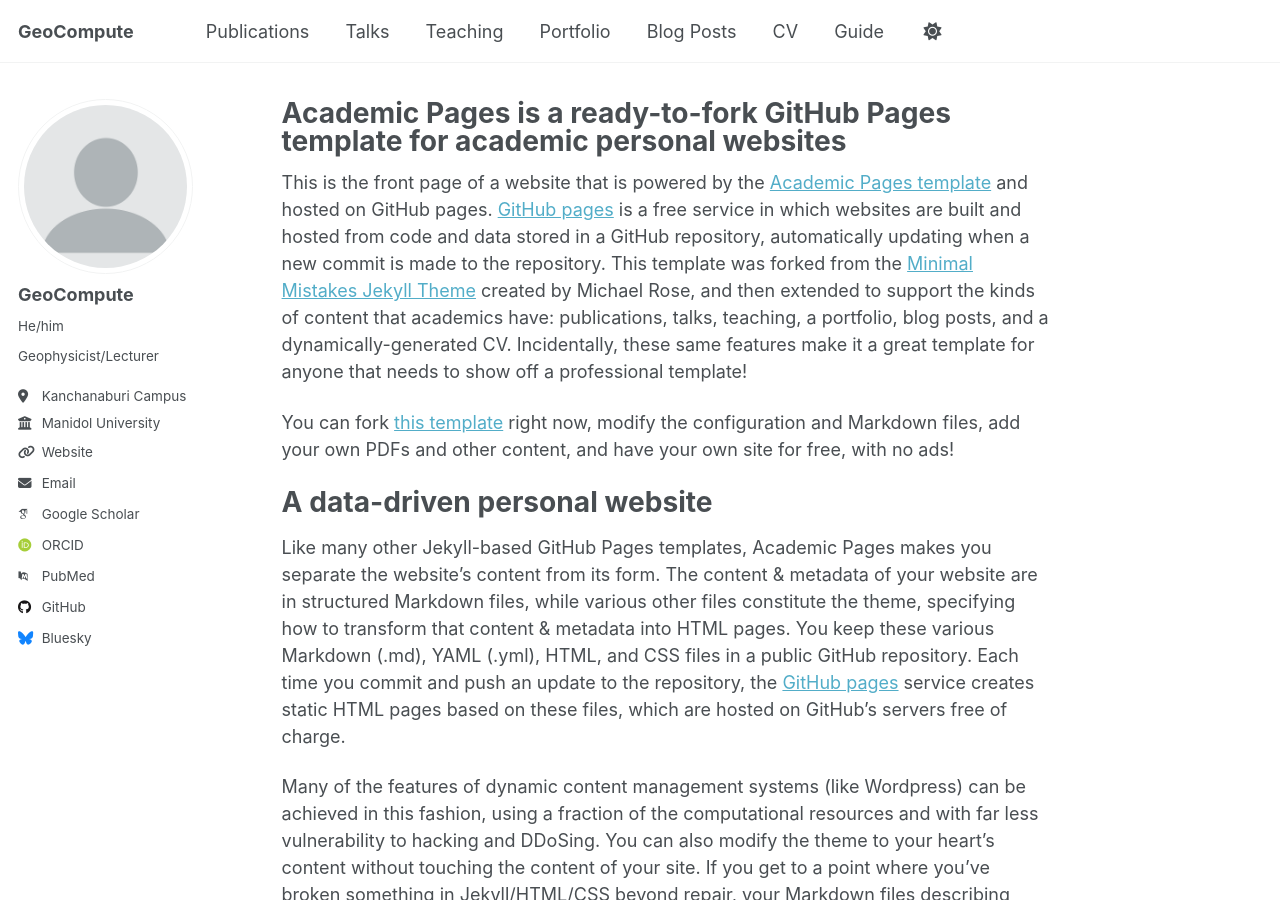
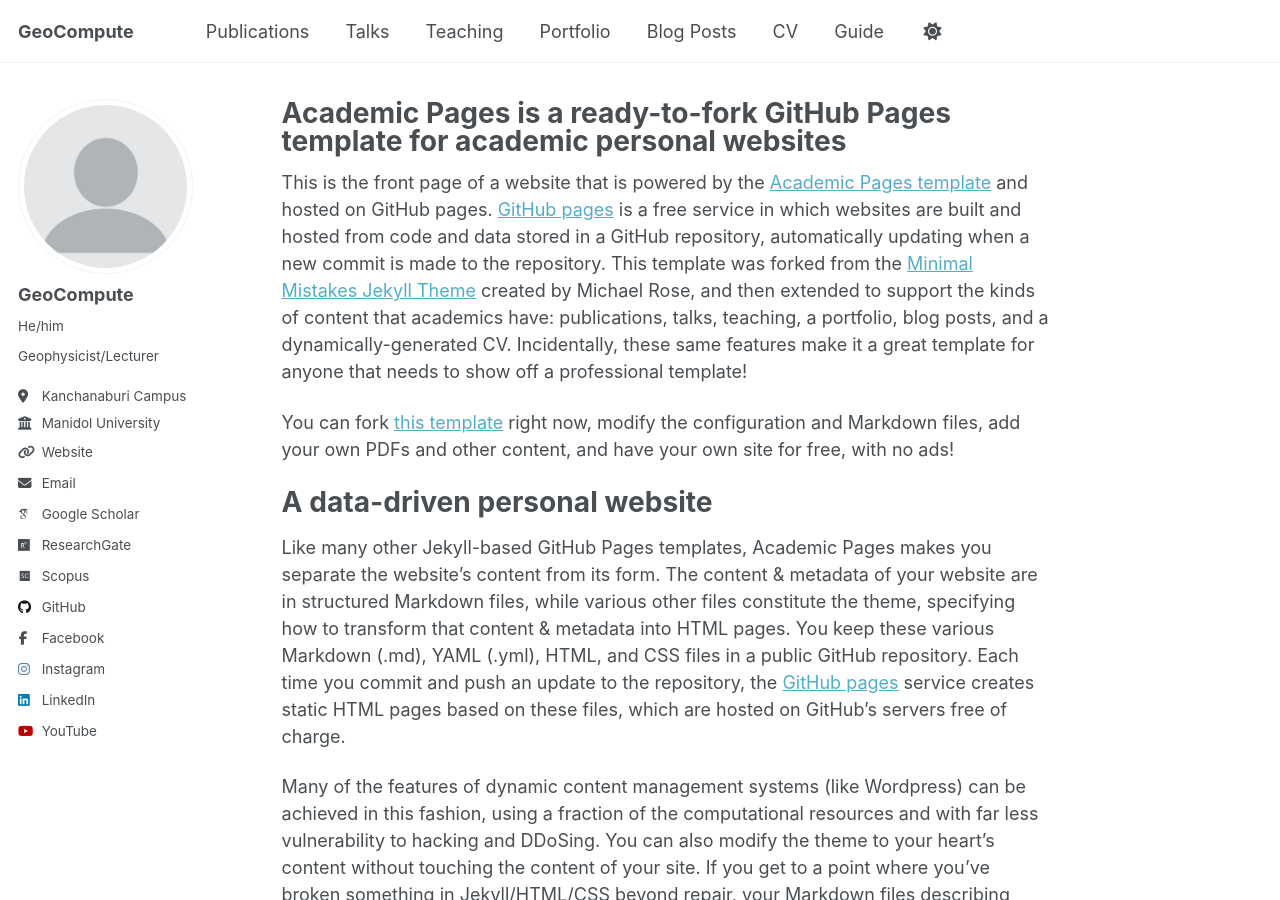
Before and after one commit to Songkhun/Songkhun.github.io, a Jekyll site: the page built from _pages/about.md, in a window 1280 px wide and 900 px high. Built offline with Jekyll 4.4.1, drawn with Linux system fonts in a browser that asks for light colours; some web fonts are replaced; a script that is not in the unit is left out; part of the change alters nothing that is shown.

Commit message:
Update profile links in _config.yml
Updated various social media and academic profile links.

```diff
--- a/_config.yml
+++ b/_config.yml
@@ -35,14 +35,14 @@ author:
   # Academic websites
   academia         : # URL
   arxiv            : # URL - Update with the correct link to your profile
-  googlescholar    : "https://scholar.google.com/citations?user=PS_CX0AAAAAJ"
+  googlescholar    : "https://scholar.google.com/citations?hl=en&view_op=list_works&gmla=AKzYXQ0n01_M5tZhXtVko-hAPrQO8CaINxrCtbNg5ioOY3EXIfeEVhJ6b8wesD4FcxFlUiHzh6V3lWeQ0CElLA&user=r6LINnMAAAAJ"
   inspire-hep      : # URL
   impactstory      : # URL
-  orcid            : "https://orcid.org/yourorcidurl"
+  orcid            : #
   semantic         : # URL
-  pubmed           : "https://www.ncbi.nlm.nih.gov/pubmed/?term=john+snow"
-  researchgate     : # URL
-  scopus           : # URL
+  pubmed           : #
+  researchgate     : "https://www.researchgate.net/profile/Songkhun-Boonchaisuk?ev=hdr_xprf"
+  scopus           : "https://www.sciencedirect.com/search?qs=songkhun%20boonchaisuk"
 
   # Repositories and software development
   bitbucket        : # Username - Update with your username on the site
@@ -54,16 +54,16 @@ author:
 
   # Social media
   artstation       : # Username
-  bluesky          : "bsky.app" # Replace this with you Bluesky username
-  facebook         : # Username
+  bluesky          : # Replace this with you Bluesky username
+  facebook         : "https://www.facebook.com/jobphy"
   flickr           : # Username
   foursquare       : # Username
   goodreads        : # Username
   google_plus      : # Username
   keybase          : # Username
-  instagram        : # Username
+  instagram        : "https://www.instagram.com/jobtimus/"
   lastfm           : # Username
-  linkedin         : # Username
+  linkedin         : "https://www.linkedin.com/in/songkhun-boonchaisuk-0331831b3/"
   mastodon         : # URL
   medium           : # URL
   pinterest        : # Username
@@ -76,7 +76,7 @@ author:
   weibo            : # Username
   wikipedia        : # Username
   xing             : # Username
-  youtube          : # Username
+  youtube          : "https://www.youtube.com/@SongkhunBoonchaisuk"
   zhihu            : # Username
 
 # Publication Category - The following the list of publication categories and their headings
```
